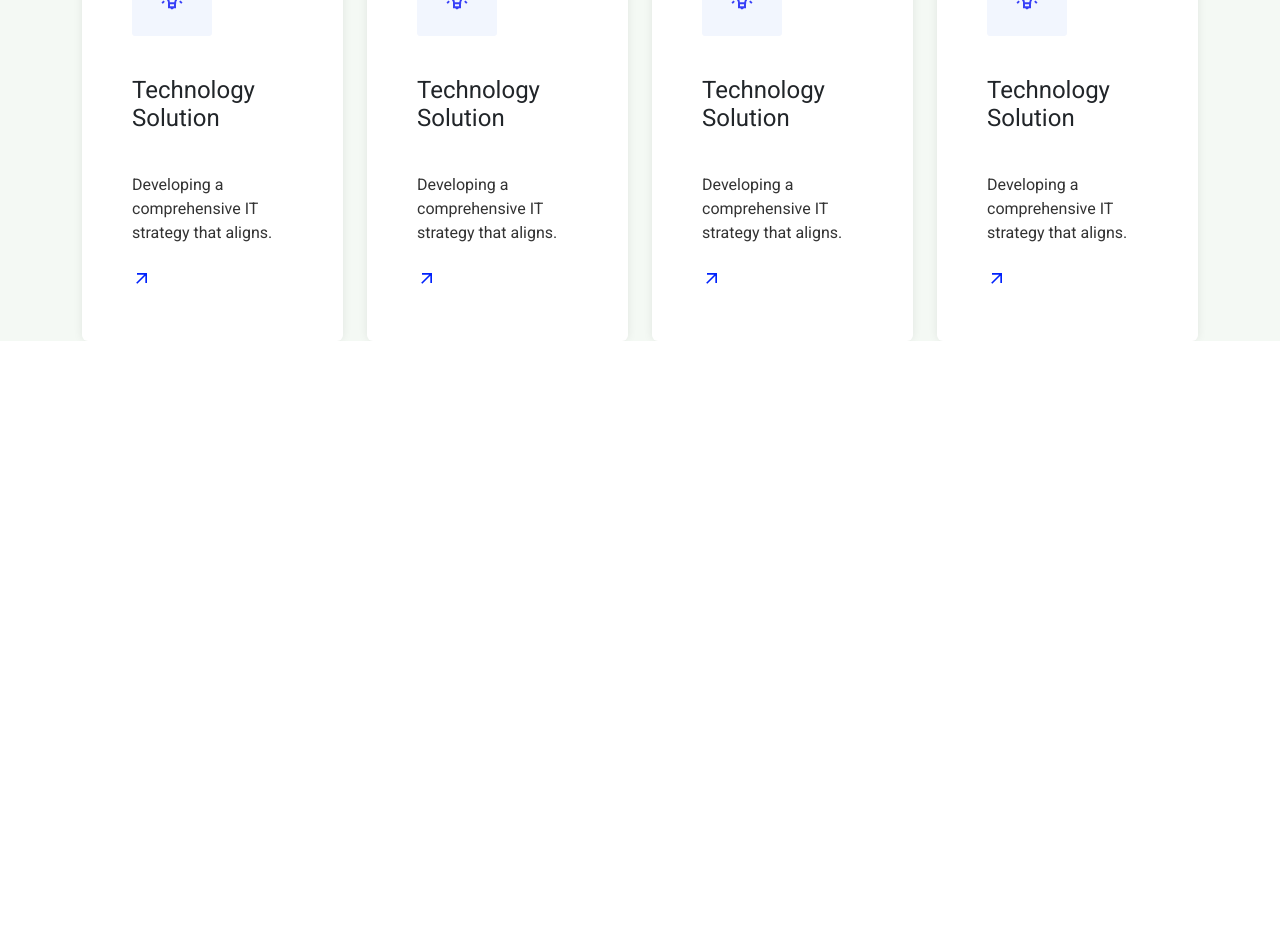
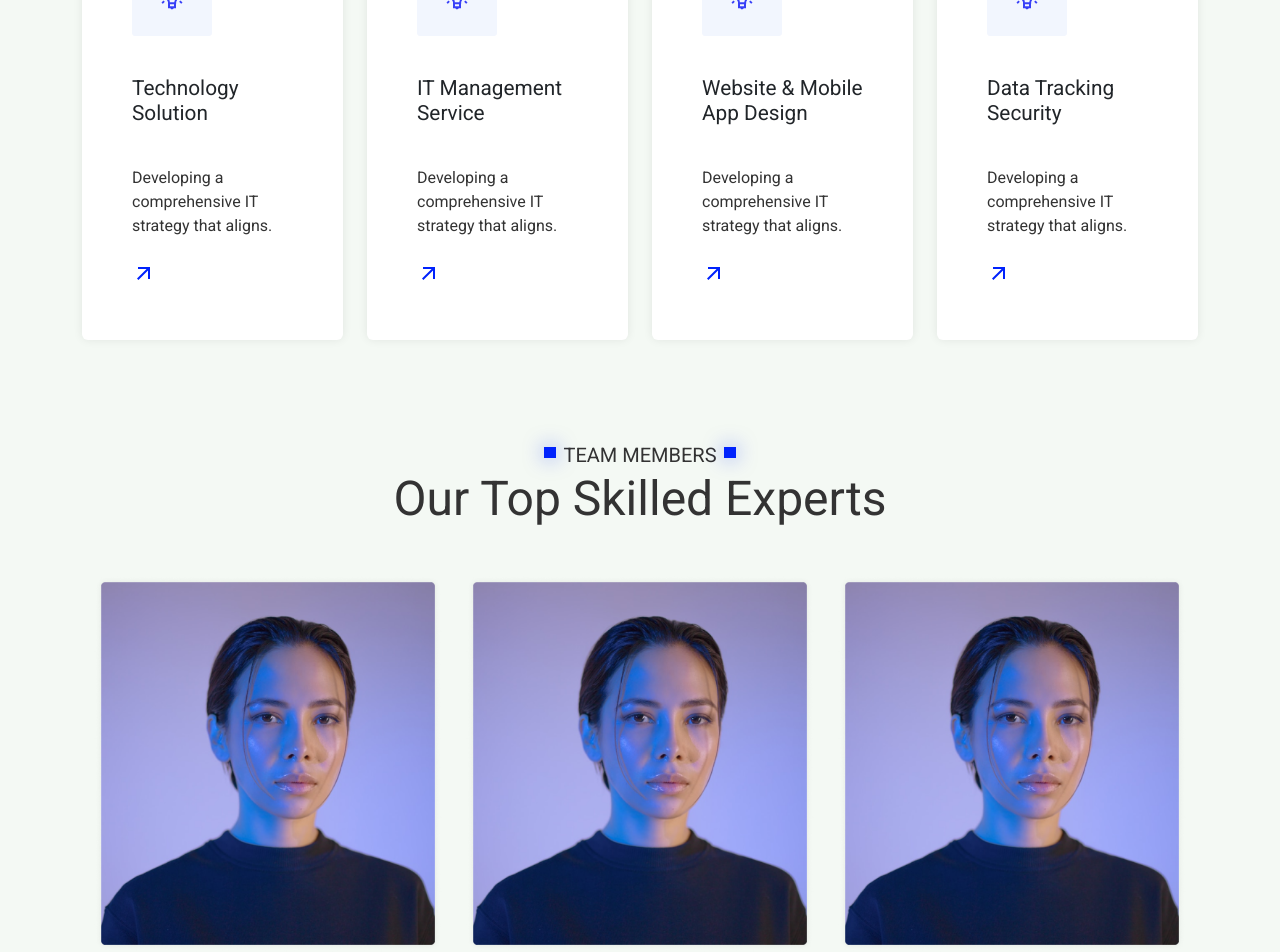
Before and after one commit to Md-Naim-Howlader/Najat_Solution_BD, a React (Vite) app: page / in a window 1280 px wide. Shown: the part 2395-3347 px from the top of the page. Before the commit the page ends 2736 px from the top, so only its background shows below. Built offline with nearby package versions, Linux system fonts and the light colour scheme; no server answers.

Commit message:
added team members section

```diff
--- a/src/App.css
+++ b/src/App.css
@@ -282,3 +282,6 @@ a {
 .our-features .card {
   box-shadow: 0px 0px 10px 0px rgba(0, 0, 0, 0.08);
 }
+.our-features .card-title {
+  font-size: 1.3rem;
+}
--- a/src/pages/Home.jsx
+++ b/src/pages/Home.jsx
@@ -185,7 +185,7 @@ const Home = () => {
             <h2>Awesome Features</h2>
           </div>
           <div className="row mt-5">
-            <div className="col-lg-3 col-md-6 mb-4 mb-lg-0">
+            <div className="col-lg-3 col-md-6 mb-4 mb-lg-0 h-h-100">
               <div class="card border-0  rounded">
                 <img src="images/idea.png" alt="idea icon" />
                 <div class="card-body p-0">
@@ -193,53 +193,72 @@ const Home = () => {
                   <p class="card-text">
                     Developing a comprehensive IT strategy that aligns.
                   </p>
-                  <a className="text-primary fs-5" href="">
+                  <a className="text-primary fs-4 mt-2" href="">
                     <MdArrowOutward />
                   </a>
                 </div>
               </div>
             </div>
-            <div className="col-lg-3 col-md-6 mb-4 mb-lg-0">
+            <div className="col-lg-3 col-md-6 mb-4 mb-lg-0 h-h-100">
               <div class="card border-0  rounded">
                 <img src="images/idea.png" alt="idea icon" />
                 <div class="card-body p-0">
-                  <h4 class="card-title ms-0">Technology Solution</h4>
+                  <h4 class="card-title ms-0">IT Management Service</h4>
                   <p class="card-text">
                     Developing a comprehensive IT strategy that aligns.
                   </p>
-                  <a className="text-primary fs-5" href="">
+                  <a className="text-primary fs-4 mt-2" href="">
                     <MdArrowOutward />
                   </a>
                 </div>
               </div>
             </div>
-            <div className="col-lg-3 col-md-6 mb-4 mb-lg-0">
+            <div className="col-lg-3 col-md-6 mb-4 mb-lg-0 h-h-100">
               <div class="card border-0  rounded">
                 <img src="images/idea.png" alt="idea icon" />
                 <div class="card-body p-0">
-                  <h4 class="card-title ms-0">Technology Solution</h4>
+                  <h4 class="card-title ms-0">Website & Mobile App Design</h4>
                   <p class="card-text">
                     Developing a comprehensive IT strategy that aligns.
                   </p>
-                  <a className="text-primary fs-5" href="">
+                  <a className="text-primary fs-4 mt-2" href="">
                     <MdArrowOutward />
                   </a>
                 </div>
               </div>
             </div>
-            <div className="col-lg-3 col-md-6 mb-4 mb-lg-0">
+            <div className="col-lg-3 col-md-6 mb-4 mb-lg-0 h-h-100">
               <div class="card border-0  rounded">
                 <img src="images/idea.png" alt="idea icon" />
                 <div class="card-body p-0">
-                  <h4 class="card-title ms-0">Technology Solution</h4>
+                  <h4 class="card-title ms-0">Data Tracking Security</h4>
                   <p class="card-text">
                     Developing a comprehensive IT strategy that aligns.
                   </p>
-                  <a className="text-primary fs-5" href="">
+                  <a className="text-primary fs-4 mt-2" href="">
                     <MdArrowOutward />
                   </a>
                 </div>
               </div>
+            </div>
+          </div>
+        </div>
+      </section>
+      <section className="team-members section-pt">
+        <div className="container">
+          <div className="section-title text-center">
+            <span className="before after">TEAM MEMBERS</span>
+            <h2>Our Top Skilled Experts</h2>
+          </div>
+          <div className="row mt-5 mx-auto mx-lg-0">
+            <div className="col-lg-4 mb-4 mb-lg-0">
+              <img src="images/team-member.png" alt="team member" />
+            </div>
+            <div className="col-lg-4 mb-4 mb-lg-0">
+              <img src="images/team-member.png" alt="team member" />
+            </div>
+            <div className="col-lg-4">
+              <img src="images/team-member.png" alt="team member" />
             </div>
           </div>
         </div>
--- a/src/styles/responsive.css
+++ b/src/styles/responsive.css
@@ -1,4 +1,7 @@
 @media (max-width: 992px) {
+  * img {
+    width: 100%;
+  }
   .navigation {
     box-shadow: var(--bs-box-shadow) !important;
   }
```
Also changed, not shown: public/images/Group 2.png (deleted), public/images/team-member.png (added).
